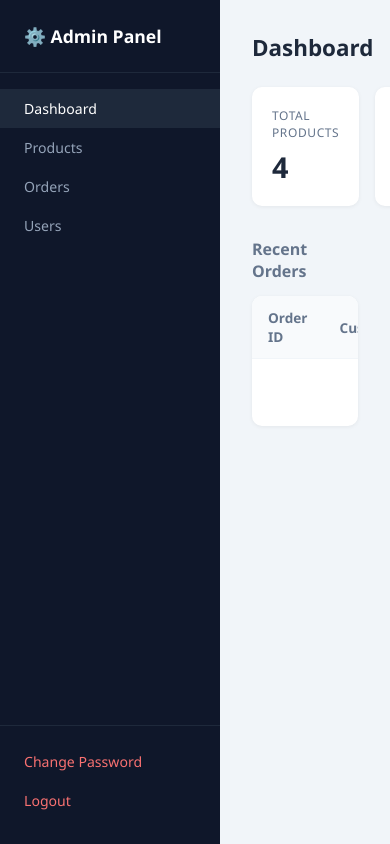
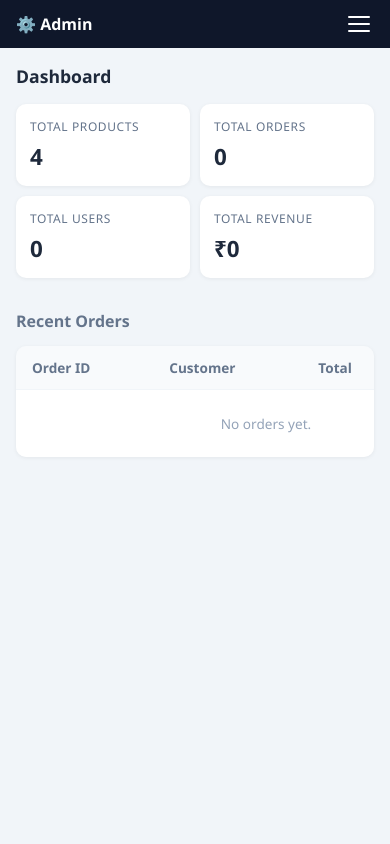
Before and after one commit to yashwanthcn18/Shopeasy, a Flask app: page /admin in a window 390 px wide. Run offline with Flask 3, Linux system fonts and the light colour scheme; the visitor is signed in with stand-in values (Sample User, id 1); data comes from the database, SQL or seed files in the repository; data that the repository does not hold is empty.

Commit message:
admin panel mobile responsive - hamburger menu

```diff
--- a/templates/admin/base.html
+++ b/templates/admin/base.html
@@ -1,4 +1,4 @@
-<!-- Admin base layout — shared sidebar + topbar for all admin pages -->
+<!-- Admin base layout — sidebar on desktop, top navbar on mobile -->
 <!DOCTYPE html>
 <html lang="en">
 <head>
@@ -16,7 +16,9 @@
       min-height: 100vh;
     }
 
-    /* ── Sidebar ── */
+    /* ══════════════════════════════════════════
+       SIDEBAR — visible on desktop only
+    ══════════════════════════════════════════ */
     .sidebar {
       width: 220px;
       background: #0f172a;
@@ -55,11 +57,74 @@
       padding: 10px 0;
     }
 
-    /* ── Main content ── */
+    /* ══════════════════════════════════════════
+       MOBILE TOP NAVBAR — hidden on desktop
+    ══════════════════════════════════════════ */
+    .mobile-nav {
+      display: none;
+      background: #0f172a;
+      padding: 12px 16px;
+      align-items: center;
+      justify-content: space-between;
+      position: sticky;
+      top: 0;
+      z-index: 100;
+    }
+    .mobile-nav .brand {
+      font-size: 1rem;
+      font-weight: 700;
+      color: #fff;
+    }
+    /* Hamburger button */
+    .hamburger {
+      background: none;
+      border: none;
+      cursor: pointer;
+      display: flex;
+      flex-direction: column;
+      gap: 5px;
+      padding: 4px;
+    }
+    .hamburger span {
+      display: block;
+      width: 22px;
+      height: 2px;
+      background: #fff;
+      border-radius: 2px;
+      transition: 0.2s;
+    }
+    /* Dropdown menu — hidden by default */
+    .mobile-menu {
+      display: none;
+      background: #0f172a;
+      flex-direction: column;
+      padding: 8px 0 16px;
+    }
+    .mobile-menu.open {
+      display: flex;
+    }
+    .mobile-menu a {
+      display: block;
+      padding: 11px 20px;
+      color: #94a3b8;
+      text-decoration: none;
+      font-size: 0.9rem;
+      border-bottom: 1px solid #1e293b;
+    }
+    .mobile-menu a:hover, .mobile-menu a.active {
+      background: #1e293b;
+      color: #fff;
+    }
+    .mobile-menu .logout-link { color: #f87171 !important; }
+
+    /* ══════════════════════════════════════════
+       MAIN CONTENT
+    ══════════════════════════════════════════ */
     .main {
       flex: 1;
       padding: 32px;
       overflow-y: auto;
+      min-width: 0;  /* prevents overflow on mobile */
     }
 
     .page-title {
@@ -78,7 +143,7 @@
       font-size: 0.88rem;
     }
 
-    /* ── Cards / stats ── */
+    /* ── Stats grid ── */
     .stat-grid {
       display: grid;
       grid-template-columns: repeat(4, 1fr);
@@ -107,12 +172,13 @@
     .table-box {
       background: #fff;
       border-radius: 10px;
-      overflow: hidden;
+      overflow-x: auto;   /* scroll horizontally on mobile */
       box-shadow: 0 1px 4px rgba(0,0,0,0.06);
     }
     .table-box table {
       width: 100%;
       border-collapse: collapse;
+      min-width: 500px;   /* ensures table doesn't squish */
     }
     .table-box th, .table-box td {
       padding: 12px 16px;
@@ -139,13 +205,13 @@
       border: none;
       text-decoration: none;
     }
-    .btn-dark   { background: #0f172a; color: #fff; }
+    .btn-dark  { background: #0f172a; color: #fff; }
     .btn-dark:hover { background: #1e293b; }
-    .btn-blue   { background: #3b82f6; color: #fff; }
+    .btn-blue  { background: #3b82f6; color: #fff; }
     .btn-blue:hover { background: #2563eb; }
-    .btn-red    { background: #ef4444; color: #fff; }
+    .btn-red   { background: #ef4444; color: #fff; }
     .btn-red:hover  { background: #dc2626; }
-    .btn-green  { background: #22c55e; color: #fff; }
+    .btn-green { background: #22c55e; color: #fff; }
 
     /* ── Form ── */
     .form-box {
@@ -195,20 +261,59 @@
       object-fit: cover;
       border-radius: 6px;
     }
+
+    /* ══════════════════════════════════════════
+       MOBILE OVERRIDES
+    ══════════════════════════════════════════ */
+    @media (max-width: 768px) {
+      /* Hide desktop sidebar, show mobile nav */
+      body { flex-direction: column; }
+      .sidebar { display: none; }
+      .mobile-nav { display: flex; }
+
+      .main { padding: 16px; }
+      .page-title { font-size: 1.1rem; margin-bottom: 16px; }
+
+      /* Stats — 2 columns on mobile */
+      .stat-grid { grid-template-columns: repeat(2, 1fr); gap: 10px; }
+      .stat-card { padding: 14px; }
+      .stat-card .value { font-size: 1.4rem; }
+
+      /* Form full width */
+      .form-box { padding: 20px 16px; max-width: 100%; }
+    }
   </style>
 </head>
 <body>
 
+  <!-- Desktop sidebar -->
   <div class="sidebar">
     <div class="brand">⚙️ Admin Panel</div>
-    <a href="{{ url_for('admin_dashboard') }}"  {% if request.endpoint == 'admin_dashboard'  %}class="active"{% endif %}>Dashboard</a>
-    <a href="{{ url_for('admin_products') }}"   {% if 'product' in request.endpoint          %}class="active"{% endif %}>Products</a>
-    <a href="{{ url_for('admin_orders') }}"     {% if request.endpoint == 'admin_orders'     %}class="active"{% endif %}>Orders</a>
-    <a href="{{ url_for('admin_users') }}"      {% if request.endpoint == 'admin_users'      %}class="active"{% endif %}>Users</a>
+    <a href="{{ url_for('admin_dashboard') }}" {% if request.endpoint == 'admin_dashboard' %}class="active"{% endif %}>Dashboard</a>
+    <a href="{{ url_for('admin_products') }}"  {% if 'product' in request.endpoint         %}class="active"{% endif %}>Products</a>
+    <a href="{{ url_for('admin_orders') }}"    {% if request.endpoint == 'admin_orders'    %}class="active"{% endif %}>Orders</a>
+    <a href="{{ url_for('admin_users') }}"     {% if request.endpoint == 'admin_users'     %}class="active"{% endif %}>Users</a>
     <div class="logout">
       <a href="{{ url_for('admin_change_password') }}">Change Password</a>
       <a href="{{ url_for('admin_logout') }}">Logout</a>
     </div>
+  </div>
+
+  <!-- Mobile top navbar -->
+  <div class="mobile-nav">
+    <span class="brand">⚙️ Admin</span>
+    <button class="hamburger" onclick="toggleMenu()">
+      <span></span><span></span><span></span>
+    </button>
+  </div>
+  <!-- Mobile dropdown menu -->
+  <div class="mobile-menu" id="mobileMenu">
+    <a href="{{ url_for('admin_dashboard') }}" {% if request.endpoint == 'admin_dashboard' %}class="active"{% endif %}>Dashboard</a>
+    <a href="{{ url_for('admin_products') }}"  {% if 'product' in request.endpoint         %}class="active"{% endif %}>Products</a>
+    <a href="{{ url_for('admin_orders') }}"    {% if request.endpoint == 'admin_orders'    %}class="active"{% endif %}>Orders</a>
+    <a href="{{ url_for('admin_users') }}"     {% if request.endpoint == 'admin_users'     %}class="active"{% endif %}>Users</a>
+    <a href="{{ url_for('admin_change_password') }}">Change Password</a>
+    <a href="{{ url_for('admin_logout') }}" class="logout-link">Logout</a>
   </div>
 
   <div class="main">
@@ -218,5 +323,12 @@
     {% block content %}{% endblock %}
   </div>
 
+  <script>
+    function toggleMenu() {
+      var menu = document.getElementById('mobileMenu');
+      menu.classList.toggle('open');
+    }
+  </script>
+
 </body>
 </html>
```
